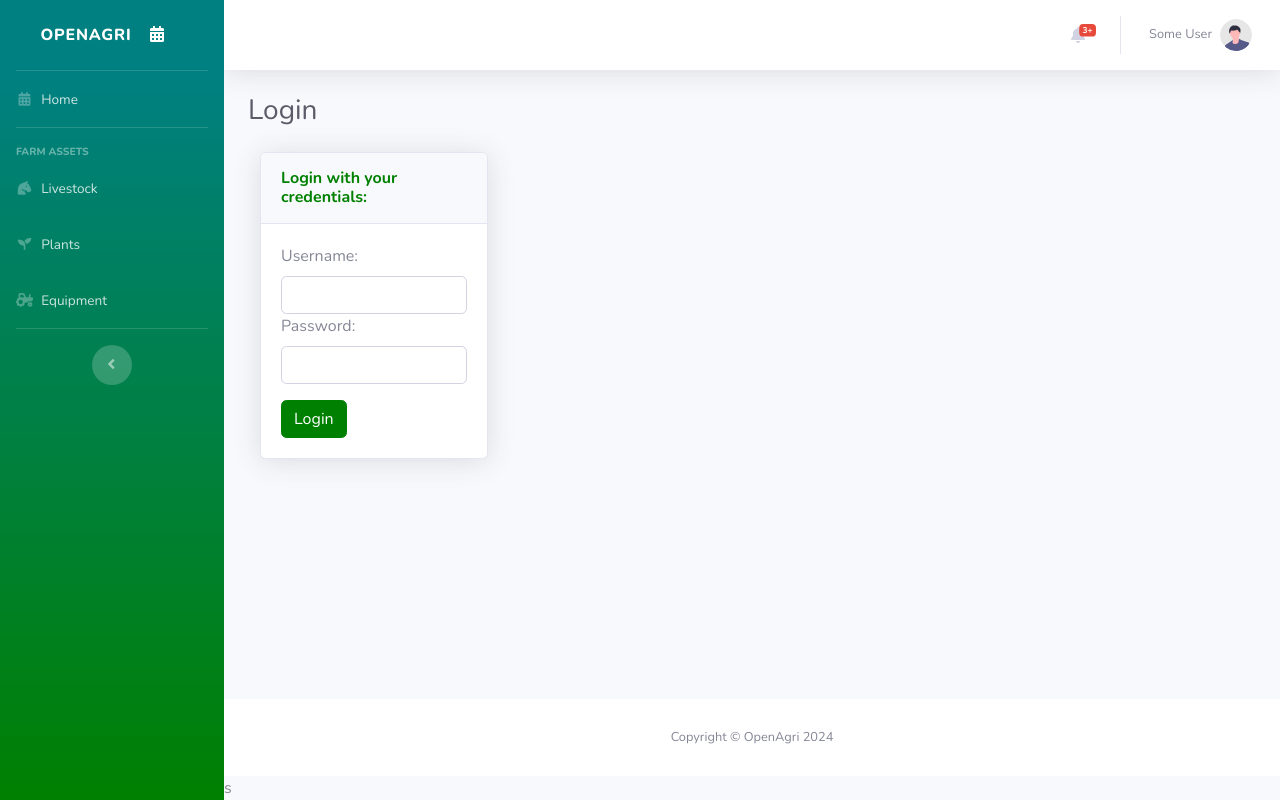
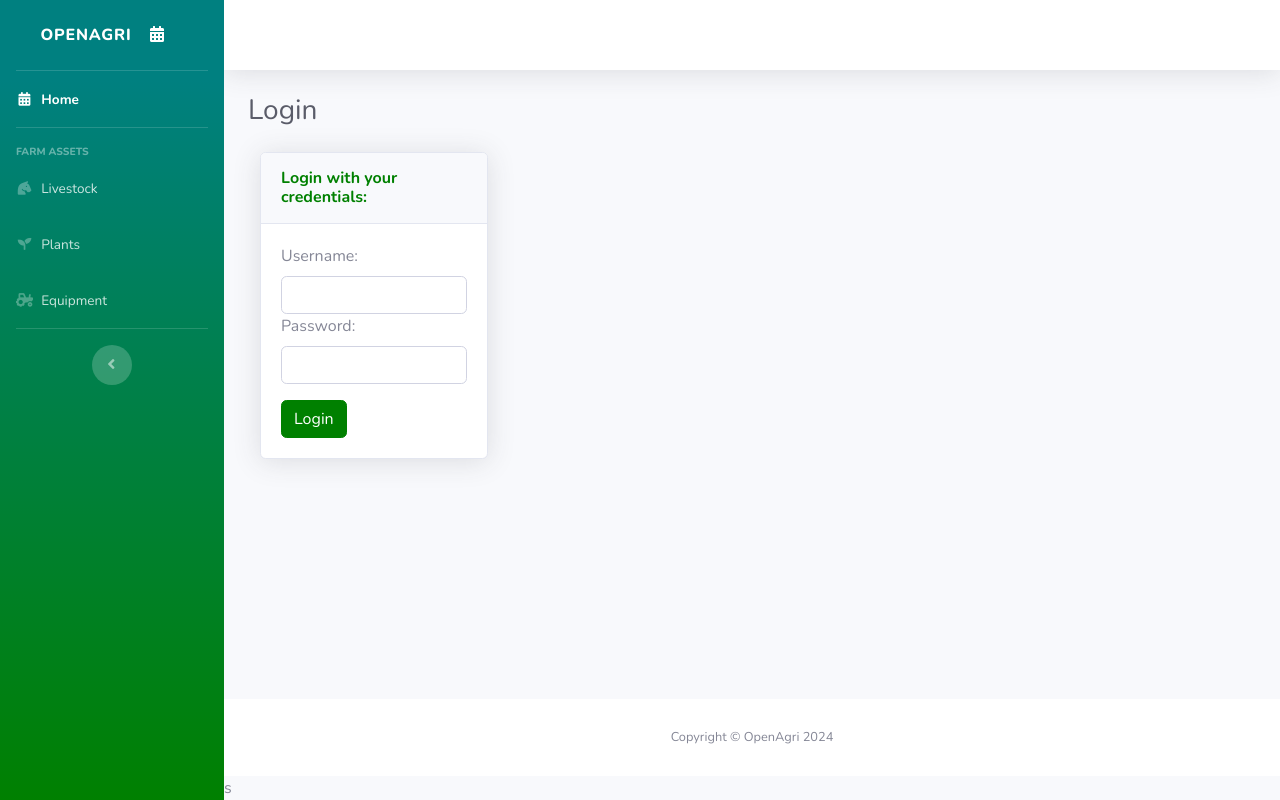
Before and after one commit to openagri-eu/farmcalendar, a Django app: template templates/auth/login.html in a window 1280 px wide. Run offline with Django 4.2, Linux system fonts and the light colour scheme; the template is opened without the code that fills it, so the values that code supplies are empty; some libraries are stand-ins or nearby versions.

Commit message:
fixing sidebar active_page for home
fixing syntax from jinja2 to django template

```diff
--- a/templates/base.html
+++ b/templates/base.html
@@ -50,7 +50,7 @@
                 <hr class="sidebar-divider my-0">
 
                 <!-- Nav Item - Home -->
-                <li class="nav-item{% if active_page is not defined %} active{% endif %}">
+                <li class="nav-item{% if not active_page %} active{% endif %}">
                     <a class="nav-link" href="/">
                         <i class="fas fa-fw fa-calendar-alt"></i>
                         <span>Home</span></a>
@@ -112,31 +112,7 @@
 
                     <!-- Topbar Navbar -->
                     <ul class="navbar-nav ml-auto">
-
-                        <!-- Nav Item - Search Dropdown (Visible Only XS) -->
-                        <li class="nav-item dropdown no-arrow d-sm-none">
-                            <a class="nav-link dropdown-toggle" href="#" id="searchDropdown" role="button"
-                                data-toggle="dropdown" aria-haspopup="true" aria-expanded="false">
-                                <i class="fas fa-search fa-fw"></i>
-                            </a>
-                            <!-- Dropdown - Messages -->
-                            <div class="dropdown-menu dropdown-menu-right p-3 shadow animated--grow-in"
-                                aria-labelledby="searchDropdown">
-                                <form class="form-inline mr-auto w-100 navbar-search">
-                                    <div class="input-group">
-                                        <input type="text" class="form-control bg-light border-0 small"
-                                            placeholder="Search for..." aria-label="Search"
-                                            aria-describedby="basic-addon2">
-                                        <div class="input-group-append">
-                                            <button class="btn btn-primary" type="button">
-                                                <i class="fas fa-search fa-sm"></i>
-                                            </button>
-                                        </div>
-                                    </div>
-                                </form>
-                            </div>
-                        </li>
-
+                        {% if user.is_authenticated %}
                         <!-- Nav Item - Alerts -->
                         <li class="nav-item dropdown no-arrow mx-1">
                             <a class="nav-link dropdown-toggle" href="#" id="alertsDropdown" role="button"
@@ -195,7 +171,7 @@
                     <li class="nav-item dropdown no-arrow">
                         <a class="nav-link dropdown-toggle" href="#" id="userDropdown" role="button"
                         data-toggle="dropdown" aria-haspopup="true" aria-expanded="false">
-                                <span class="mr-2 d-none d-lg-inline text-gray-600 small">Some User</span>
+                        <span class="mr-2 d-none d-lg-inline text-gray-600 small">{{ user.username }}</span>
                         <img class="img-profile rounded-circle"
                         src="{% static 'images/undraw_profile.svg' %}">
                     </a>
@@ -222,6 +198,7 @@
                 </div>
             </li>
 
+            {% endif %}
         </ul>
 
     </nav>
```
Lines whose indentation alone changed are shown as unchanged.
